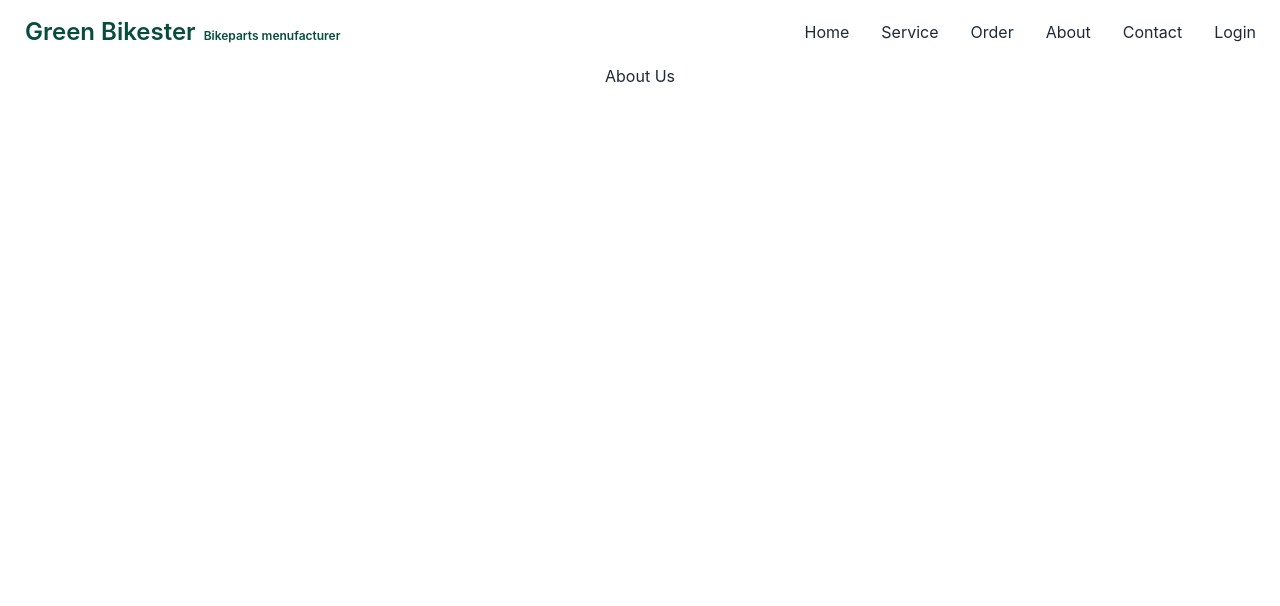
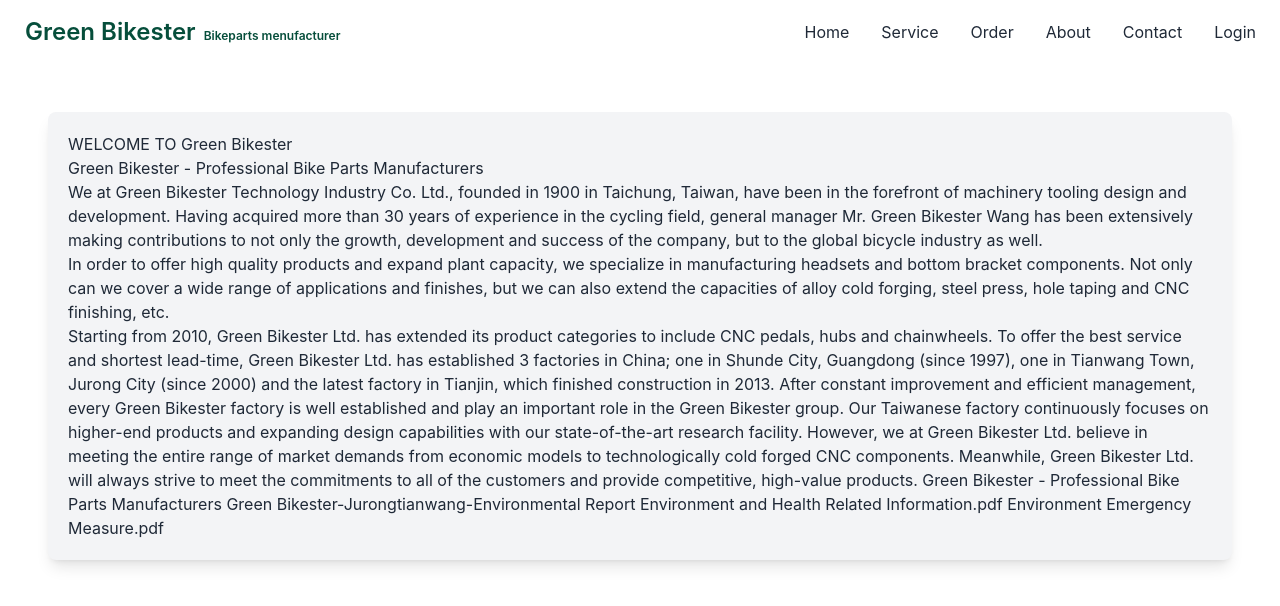
Before and after one commit to Nijumdip/green-bikester-client-assignment-12, a React (Create React App) app: page /about in a window 1280 px wide. Shown: the top 606 px of the page. Built offline with nearby package versions, Linux system fonts and the light colour scheme.

Commit message:
added business summery

```diff
--- a/src/Pages/About/About.js
+++ b/src/Pages/About/About.js
@@ -2,8 +2,28 @@
 
 const About = () => {
     return (
-        <div>
-            About Us
+        <div className="p-12">
+        <div className='text-left bg-gray-100 p-5 rounded-lg shadow-lg lg:w-full'>
+        <h2>WELCOME TO Green Bikester</h2>
+        Green Bikester - Professional Bike Parts Manufacturers
+        <br />
+        <p>
+        We at Green Bikester Technology Industry Co. Ltd., founded in 1900 in Taichung, Taiwan, have been in the forefront of machinery tooling design and development. Having acquired more than 30 years of experience in the cycling field, general manager Mr. Green Bikester Wang has been extensively making contributions to not only the growth, development and success of the company, but to the global bicycle industry as well.
+        </p>
+        In order to offer high quality products and expand plant capacity, we specialize in manufacturing headsets and bottom bracket components. Not only can we cover a wide range of applications and finishes, but we can also extend the capacities of alloy cold forging, steel press, hole taping and CNC finishing, etc.
+        <br />
+        Starting from 2010, Green Bikester Ltd. has extended its product categories to include CNC pedals, hubs and chainwheels. To offer the best service and shortest lead-time, Green Bikester Ltd. has established 3 factories in China; one in Shunde City, Guangdong (since 1997), one in Tianwang Town, Jurong City (since 2000) and the latest factory in Tianjin, which finished construction in 2013. After constant improvement and efficient management, every Green Bikester factory is well established and play an important role in the Green Bikester group.
+
+        Our Taiwanese factory continuously focuses on higher-end products and expanding design capabilities with our state-of-the-art research facility. However, we at Green Bikester Ltd. believe in meeting the entire range of market demands from economic models to technologically cold forged CNC components. Meanwhile, Green Bikester Ltd. will always strive to meet the commitments to all of the customers and provide competitive, high-value products.
+
+        Green Bikester - Professional Bike Parts Manufacturers
+
+        Green Bikester-Jurongtianwang-Environmental Report
+
+        Environment and Health Related Information.pdf
+
+        Environment Emergency Measure.pdf
+        </div>
         </div>
     );
 };
--- a/src/Pages/Home/Banner.js
+++ b/src/Pages/Home/Banner.js
@@ -2,13 +2,13 @@
 
 const Banner = () => {
     return (
-        <div class="hero min-h-screen bg-[url('https://i.ibb.co/VwfhTzJ/images.jpg')]">
-            <div class="hero-overlay bg-opacity-60"></div>
+        <div class="hero min-h-screen bg-[url('https://i.ibb.co/VwfhTzJ/images.jpg')] mb-10">
+            <div class="hero-overlay bg-opacity-90"></div>
             <div class="hero-content text-center text-neutral-content">
                 <div class="max-w-md">
                     <h1 class="mb-5 text-5xl font-bold">Hello there</h1>
-                    <p class="mb-5">Provident cupiditate voluptatem et in. Quaerat fugiat ut assumenda excepturi exercitationem quasi. In deleniti eaque aut repudiandae et a id nisi.</p>
-                    <button className="btn w-64 rounded-full bg-emerald-900">Get Started</button>
+                    <p class="mb-5">Welcome to Green Bikester, your one-stop place for all kinds of bike parts and diagnostics.</p>
+                    <button className="btn w-64 rounded-full btn-outline hover:bg-emerald-900 text-white">Get Started</button>
                 </div>
             </div>
         </div>
--- /dev/null
+++ b/src/Pages/Home/BusinessSummary.js
@@ -0,0 +1,43 @@
+import React from "react";
+import { Link } from "react-router-dom";
+
+const BusinessSummary = () => {
+  return (
+    <div className="px-12 pb-10">
+      <div class="flex flex-col w-full border-5 border-opacity-50 lg:w-full">
+        <div class="grid h-20 card rounded-box place-items-center text-3xl font-bold text-emerald-900">
+          Welcome to Green Bikester
+        </div>
+        <div class="divider grid place-items-center h-1 px-24 bg-gradient-to-r from-white via-emerald-900 to-white"></div>
+        <div className="text-xl text-emerald-900">
+          Green Bikester is a professional bike parts manufacturer and focus on
+          higher-end products and expending design capabilities.
+        </div>
+        <div class="divider grid place-items-center h-1 px-24 bg-gradient-to-r from-white via-emerald-900 to-white"></div>
+      </div>
+
+      <div className="hero min-h-screen bg-gray-100 rounded-lg p-5">
+        <div className="hero-content flex-col lg:flex-row-reverse bg-white py-20 rounded-lg">
+          <img
+            className="max-w-sm rounded-lg shadow-2xl"
+            src="https://i.ibb.co/y66NvM6/images.jpg"
+            alt=""
+          />
+          <div className="text-left mr-5 text-emerald-900">
+            <h1 className="text-3xl font-bold">
+            Green Bikester - Professional Bike Parts Manufacture
+            </h1>
+            <p className="py-5">
+              Provident cupiditate voluptatem et in. Quaerat fugiat ut <br />{" "}
+              assumenda excepturi exercitationem quasi. In deleniti eaque aut
+              repudiandae et a id nisi.
+            </p>
+            <Link to="/about"><button className=" btn w-64 rounded-full bg-emerald-900 btn-outline hover:bg-emerald-900 text-white">read more</button></Link>
+          </div>
+        </div>
+      </div>
+    </div>
+  );
+};
+
+export default BusinessSummary;
--- a/src/Pages/Home/Home.js
+++ b/src/Pages/Home/Home.js
@@ -1,10 +1,12 @@
 import React from 'react';
 import Banner from './Banner';
+import BusinessSummary from './BusinessSummary';
 
 const Home = () => {
     return (
         <div>
             <Banner></Banner>
+            <BusinessSummary></BusinessSummary>
             {/* <button className="btn w-64 rounded-full bg-emerald-900">Button</button> */}
         </div>
     );
--- a/src/Pages/Home/NavMenu.js
+++ b/src/Pages/Home/NavMenu.js
@@ -11,7 +11,7 @@
         <li><Link to="/login">Login</Link></li>
     </>
     return (
-    <div className="navbar bg-base-100">
+    <div className="navbar bg-base-100 px-2">
         <div className="navbar-start">
             <div className="dropdown">
                 <label tabIndex="0" className="btn btn-ghost lg:hidden">
```
